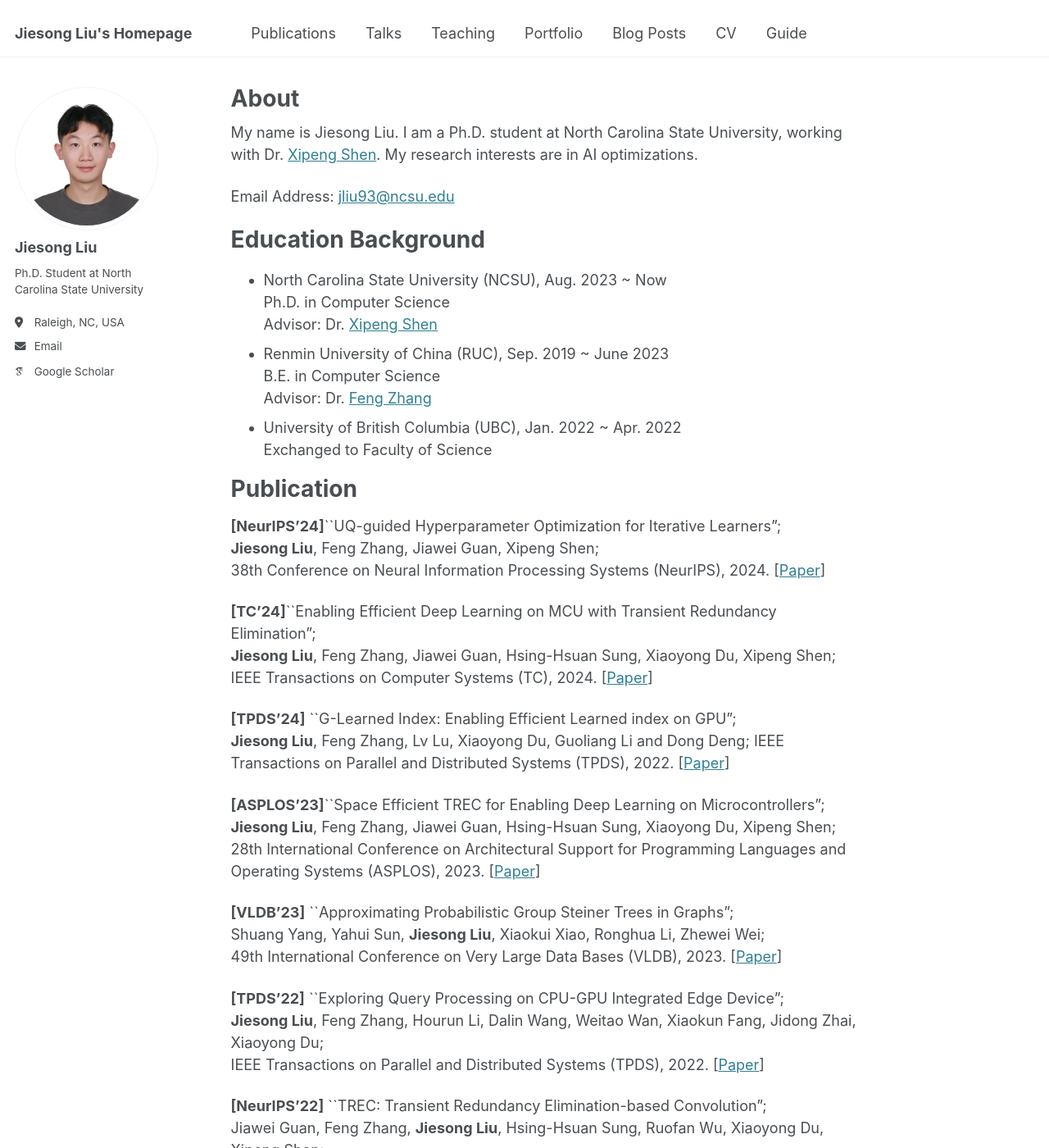
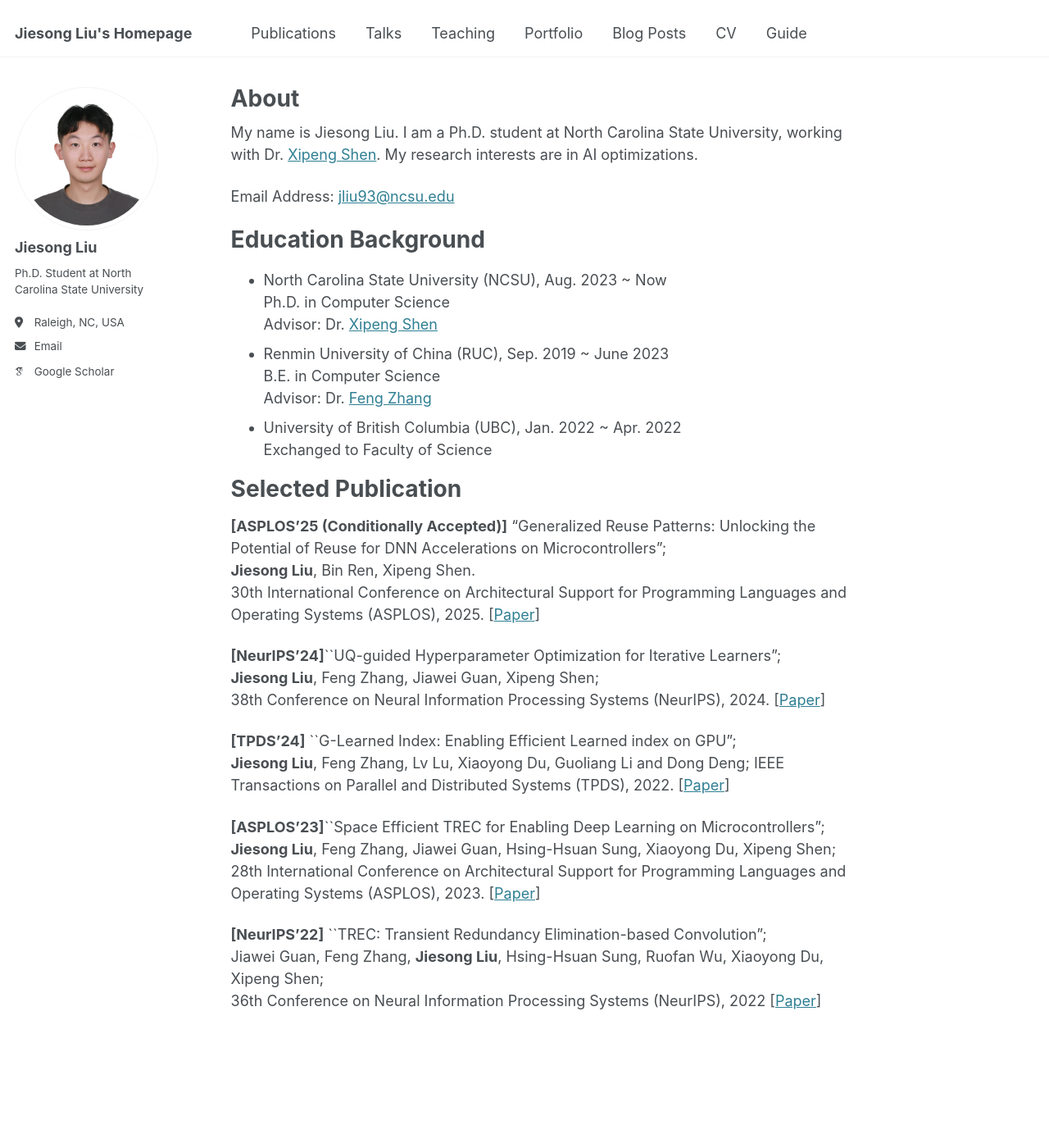
Before and after one commit to Fred1031/Fred1031.github.io, a Jekyll site: the page built from _pages/about.md, in a window 1280 px wide and 1400 px high. Shown: the whole window at 82% size. Built offline with Jekyll 4.4.1, drawn with Linux system fonts in a browser that asks for light colours; some web fonts are replaced.

Commit message:
Update about.md

```diff
--- a/_pages/about.md
+++ b/_pages/about.md
@@ -26,15 +26,15 @@ Education Background
 - University of British Columbia (UBC), Jan. 2022 ~ Apr. 2022
   Exchanged to Faculty of Science
 
-Publication
+Selected Publication
 ======
+**[ASPLOS’25 (Conditionally Accepted)]** “Generalized Reuse Patterns: Unlocking the Potential of Reuse for DNN Accelerations on Microcontrollers”;
+**Jiesong Liu**, Bin Ren, Xipeng Shen.
+30th International Conference on Architectural Support for Programming Languages and Operating Systems (ASPLOS), 2025. \[[Paper](http://fred1031.github.io/files/ASPLOS2023.pdf)\]
+
 **[NeurIPS’24]**``UQ-guided Hyperparameter Optimization for Iterative Learners”;
 **Jiesong Liu**, Feng Zhang, Jiawei Guan, Xipeng Shen;
 38th Conference on Neural Information Processing Systems (NeurIPS), 2024. \[[Paper](http://fred1031.github.io/files/NeurIPS2024.pdf)\]
-
-**[TC’24]**``Enabling Efficient Deep Learning on MCU with Transient Redundancy Elimination”;
-**Jiesong Liu**, Feng Zhang, Jiawei Guan, Hsing-Hsuan Sung, Xiaoyong Du, Xipeng Shen;
-IEEE Transactions on Computer Systems (TC), 2024. \[[Paper](http://fred1031.github.io/files/TC-2024.pdf)\]
 
 **[TPDS’24]** ``G-Learned Index: Enabling Efficient Learned index on GPU”;
 **Jiesong Liu**, Feng Zhang, Lv Lu, Xiaoyong Du, Guoliang Li and Dong Deng;
@@ -44,14 +44,6 @@ IEEE Transactions on Parallel and Distributed Systems (TPDS), 2022. \[[Paper](ht
 **Jiesong Liu**, Feng Zhang, Jiawei Guan, Hsing-Hsuan Sung, Xiaoyong Du, Xipeng Shen;
 28th International Conference on Architectural Support for Programming Languages and Operating Systems (ASPLOS), 2023. \[[Paper](http://fred1031.github.io/files/ASPLOS2023.pdf)\]
 
-**[VLDB’23]** ``Approximating Probabilistic Group Steiner Trees in Graphs”;
-Shuang Yang, Yahui Sun, **Jiesong Liu**, Xiaokui Xiao, Ronghua Li, Zhewei Wei;
-49th International Conference on Very Large Data Bases (VLDB), 2023. \[[Paper](http://fred1031.github.io/files/VLDB2022.pdf)\]
-
-**[TPDS'22]** ``Exploring Query Processing on CPU-GPU Integrated Edge Device";
-**Jiesong Liu**, Feng Zhang, Hourun Li, Dalin Wang, Weitao Wan, Xiaokun Fang, Jidong Zhai, Xiaoyong Du;
-IEEE Transactions on Parallel and Distributed Systems (TPDS), 2022. \[[Paper](http://fred1031.github.io/files/TPDS-2022.pdf)\]
-
 **[NeurIPS’22]** ``TREC: Transient Redundancy Elimination-based Convolution”;
 Jiawei Guan, Feng Zhang, **Jiesong Liu**, Hsing-Hsuan Sung, Ruofan Wu, Xiaoyong Du, Xipeng Shen;
 36th Conference on Neural Information Processing Systems (NeurIPS), 2022 \[[Paper](http://fred1031.github.io/files/NeurIPS2022.pdf)\]
```
